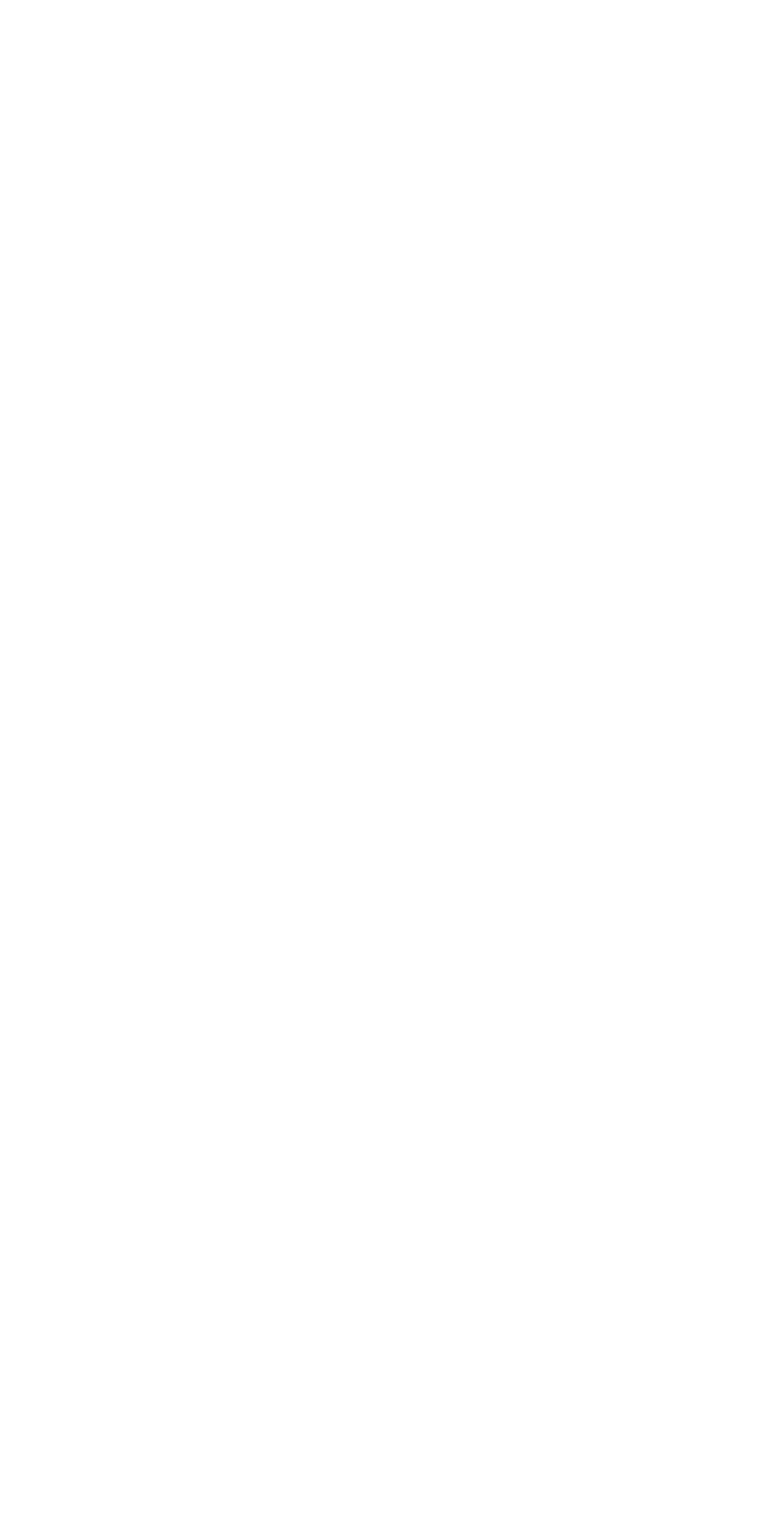
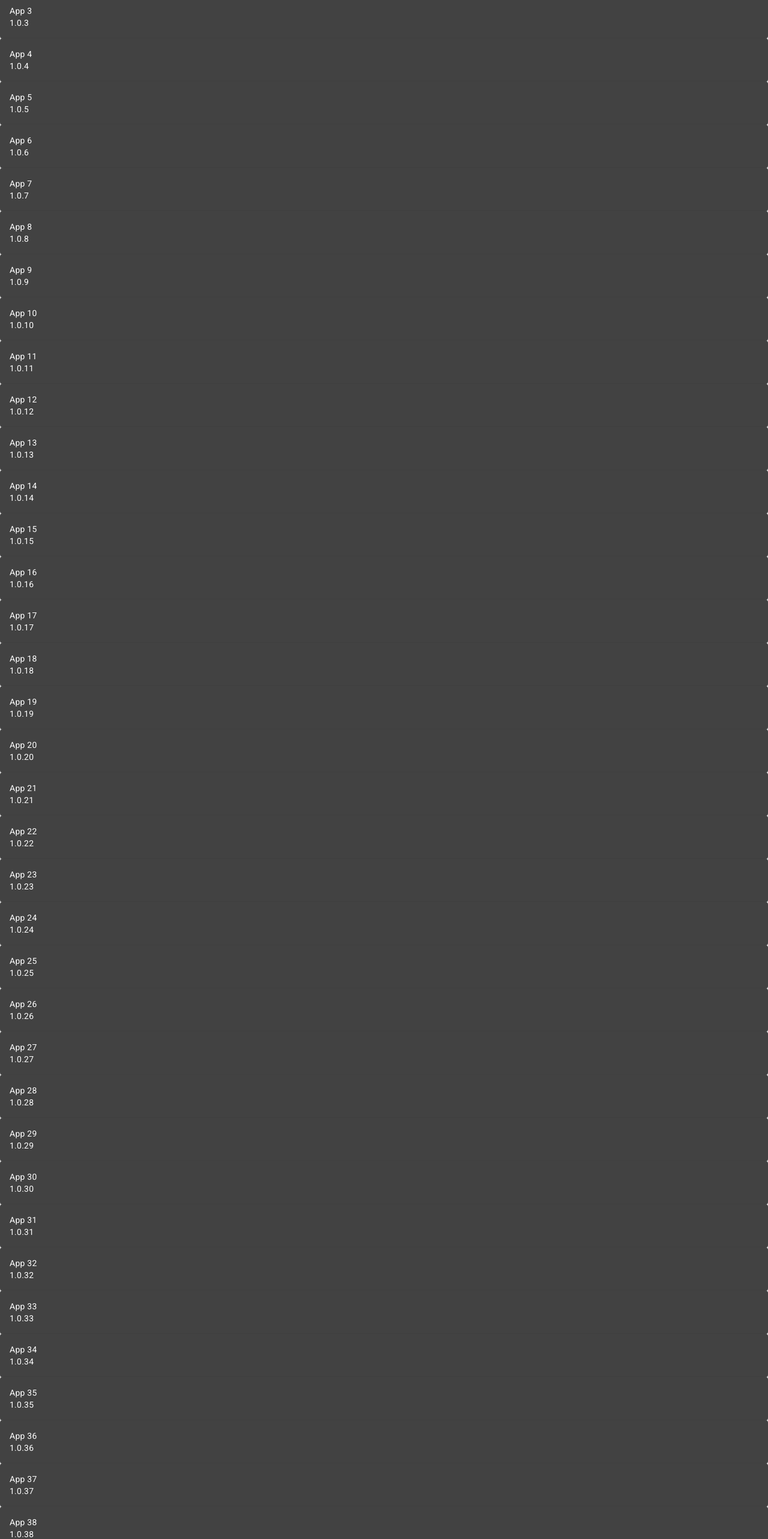
Before and after one commit to lucasnramos/app-phone-simulator, an Angular app: page / in a window 1280 px wide. Shown: the part 200-2766 px from the top of the page at 60% size. Before the commit the page ends 800 px from the top, so only its background shows below. Built offline with nearby package versions, Linux system fonts and the light colour scheme.

Commit message:
feat: add service with mock delay

```diff
--- a/src/app/app.component.html
+++ b/src/app/app.component.html
@@ -1,2 +1,5 @@
 <h1>Hello world</h1>
-<app-card [app]="app"></app-card>
+
+<ng-container *ngFor="let item of appList$ | async">
+  <app-card [app]="item"></app-card>
+</ng-container>
--- a/src/app/app.component.ts
+++ b/src/app/app.component.ts
@@ -1,5 +1,7 @@
 import { Component } from '@angular/core';
+import { Observable } from 'rxjs';
 import { App } from './models/app.model';
+import { AppService } from './services/app-service.service';
 
 @Component({
   selector: 'app-root',
@@ -7,9 +9,9 @@ import { App } from './models/app.model';
   styleUrls: ['./app.component.scss'],
 })
 export class AppComponent {
-  app: App = {
-    appName: 'This is my first app',
-    appVersion: '7.0',
-    appContact: 'This is the app contact information',
-  };
+  appList$: Observable<Array<App>>;
+
+  constructor(private appService: AppService) {
+    this.appList$ = this.appService.apps;
+  }
 }
--- a/src/app/components/app-dialog/app-dialog.component.html
+++ b/src/app/components/app-dialog/app-dialog.component.html
@@ -1,3 +1,4 @@
+<div class="app-dialog">
   <h1 mat-dialog-title>{{ data.appName }}</h1>
   <div mat-dialog-content>
     <p>{{ data.appContact }}</p>
@@ -7,3 +8,4 @@
     <button mat-button (click)="onClose()">Close</button>
     <button mat-button cdkFocusInitial>Ok</button>
   </div>
+</div>
--- a/src/app/components/app-dialog/app-dialog.component.scss
+++ b/src/app/components/app-dialog/app-dialog.component.scss
@@ -0,0 +1,3 @@
+.app-dialog {
+  padding: 1.5rem;
+}
--- /dev/null
+++ b/src/app/mocks/apps.mock.ts
@@ -0,0 +1,254 @@
+import { App } from '../models/app.model';
+
+export const mockApps: Array<App> = [
+  {
+    appName: 'App 1',
+    appVersion: '1.0.1',
+    appContact: 'contact@app1.com',
+  },
+  {
+    appName: 'App 2',
+    appVersion: '1.0.2',
+    appContact: 'contact@app2.com',
+  },
+  {
+    appName: 'App 3',
+    appVersion: '1.0.3',
+    appContact: 'contact@app3.com',
+  },
+  {
+    appName: 'App 4',
+    appVersion: '1.0.4',
+    appContact: 'contact@app4.com',
+  },
+  {
+    appName: 'App 5',
+    appVersion: '1.0.5',
+    appContact: 'contact@app5.com',
+  },
+  {
+    appName: 'App 6',
+    appVersion: '1.0.6',
+    appContact: 'contact@app6.com',
+  },
+  {
+    appName: 'App 7',
+    appVersion: '1.0.7',
+    appContact: 'contact@app7.com',
+  },
+  {
+    appName: 'App 8',
+    appVersion: '1.0.8',
+    appContact: 'contact@app8.com',
+  },
+  {
+    appName: 'App 9',
+    appVersion: '1.0.9',
+    appContact: 'contact@app9.com',
+  },
+  {
+    appName: 'App 10',
+    appVersion: '1.0.10',
+    appContact: 'contact@app10.com',
+  },
+  {
+    appName: 'App 11',
+    appVersion: '1.0.11',
+    appContact: 'contact@app11.com',
+  },
+  {
+    appName: 'App 12',
+    appVersion: '1.0.12',
+    appContact: 'contact@app12.com',
+  },
+  {
+    appName: 'App 13',
+    appVersion: '1.0.13',
+    appContact: 'contact@app13.com',
+  },
+  {
+    appName: 'App 14',
+    appVersion: '1.0.14',
+    appContact: 'contact@app14.com',
+  },
+  {
+    appName: 'App 15',
+    appVersion: '1.0.15',
+    appContact: 'contact@app15.com',
+  },
+  {
+    appName: 'App 16',
+    appVersion: '1.0.16',
+    appContact: 'contact@app16.com',
+  },
+  {
+    appName: 'App 17',
+    appVersion: '1.0.17',
+    appContact: 'contact@app17.com',
+  },
+  {
+    appName: 'App 18',
+    appVersion: '1.0.18',
+    appContact: 'contact@app18.com',
+  },
+  {
+    appName: 'App 19',
+    appVersion: '1.0.19',
+    appContact: 'contact@app19.com',
+  },
+  {
+    appName: 'App 20',
+    appVersion: '1.0.20',
+    appContact: 'contact@app20.com',
+  },
+  {
+    appName: 'App 21',
+    appVersion: '1.0.21',
+    appContact: 'contact@app21.com',
+  },
+  {
+    appName: 'App 22',
+    appVersion: '1.0.22',
+    appContact: 'contact@app22.com',
+  },
+  {
+    appName: 'App 23',
+    appVersion: '1.0.23',
+    appContact: 'contact@app23.com',
+  },
+  {
+    appName: 'App 24',
+    appVersion: '1.0.24',
+    appContact: 'contact@app24.com',
+  },
+  {
+    appName: 'App 25',
+    appVersion: '1.0.25',
+    appContact: 'contact@app25.com',
+  },
+  {
+    appName: 'App 26',
+    appVersion: '1.0.26',
+    appContact: 'contact@app26.com',
+  },
+  {
+    appName: 'App 27',
+    appVersion: '1.0.27',
+    appContact: 'contact@app27.com',
+  },
+  {
+    appName: 'App 28',
+    appVersion: '1.0.28',
+    appContact: 'contact@app28.com',
+  },
+  {
+    appName: 'App 29',
+    appVersion: '1.0.29',
+    appContact: 'contact@app29.com',
+  },
+  {
+    appName: 'App 30',
+    appVersion: '1.0.30',
+    appContact: 'contact@app30.com',
+  },
+  {
+    appName: 'App 31',
+    appVersion: '1.0.31',
+    appContact: 'contact@app31.com',
+  },
+  {
+    appName: 'App 32',
+    appVersion: '1.0.32',
+    appContact: 'contact@app32.com',
+  },
+  {
+    appName: 'App 33',
+    appVersion: '1.0.33',
+    appContact: 'contact@app33.com',
+  },
+  {
+    appName: 'App 34',
+    appVersion: '1.0.34',
+    appContact: 'contact@app34.com',
+  },
+  {
+    appName: 'App 35',
+    appVersion: '1.0.35',
+    appContact: 'contact@app35.com',
+  },
+  {
+    appName: 'App 36',
+    appVersion: '1.0.36',
+    appContact: 'contact@app36.com',
+  },
+  {
+    appName: 'App 37',
+    appVersion: '1.0.37',
+    appContact: 'contact@app37.com',
+  },
+  {
+    appName: 'App 38',
+    appVersion: '1.0.38',
+    appContact: 'contact@app38.com',
+  },
+  {
+    appName: 'App 39',
+    appVersion: '1.0.39',
+    appContact: 'contact@app39.com',
+  },
+  {
+    appName: 'App 40',
+    appVersion: '1.0.40',
+    appContact: 'contact@app40.com',
+  },
+  {
+    appName: 'App 41',
+    appVersion: '1.0.41',
+    appContact: 'contact@app41.com',
+  },
+  {
+    appName: 'App 42',
+    appVersion: '1.0.42',
+    appContact: 'contact@app42.com',
+  },
+  {
+    appName: 'App 43',
+    appVersion: '1.0.43',
+    appContact: 'contact@app43.com',
+  },
+  {
+    appName: 'App 44',
+    appVersion: '1.0.44',
+    appContact: 'contact@app44.com',
+  },
+  {
+    appName: 'App 45',
+    appVersion: '1.0.45',
+    appContact: 'contact@app45.com',
+  },
+  {
+    appName: 'App 46',
+    appVersion: '1.0.46',
+    appContact: 'contact@app46.com',
+  },
+  {
+    appName: 'App 47',
+    appVersion: '1.0.47',
+    appContact: 'contact@app47.com',
+  },
+  {
+    appName: 'App 48',
+    appVersion: '1.0.48',
+    appContact: 'contact@app48.com',
+  },
+  {
+    appName: 'App 49',
+    appVersion: '1.0.49',
+    appContact: 'contact@app49.com',
+  },
+  {
+    appName: 'App 50',
+    appVersion: '1.0.50',
+    appContact: 'contact@app50.com',
+  },
+];
--- /dev/null
+++ b/src/app/services/app-service.service.ts
@@ -0,0 +1,23 @@
+import { Injectable } from '@angular/core';
+import { BehaviorSubject, delay } from 'rxjs';
+import { mockApps } from '../mocks/apps.mock';
+import { App } from '../models/app.model';
+
+@Injectable({
+  providedIn: 'root',
+})
+export class AppService {
+  private _apps: BehaviorSubject<Array<App>>;
+
+  constructor() {
+    this._apps = new BehaviorSubject(mockApps);
+  }
+
+  /**
+   * Using delay operator to simulate an API fetch,
+   * this should allow for the loading indicator to show on screen
+   */
+  get apps() {
+    return this._apps.pipe(delay(Math.random() * 2000));
+  }
+}
```
Also changed, not shown: 1 other file (tests, documents, lock files or other folders). Lines whose indentation alone changed are shown as unchanged.
